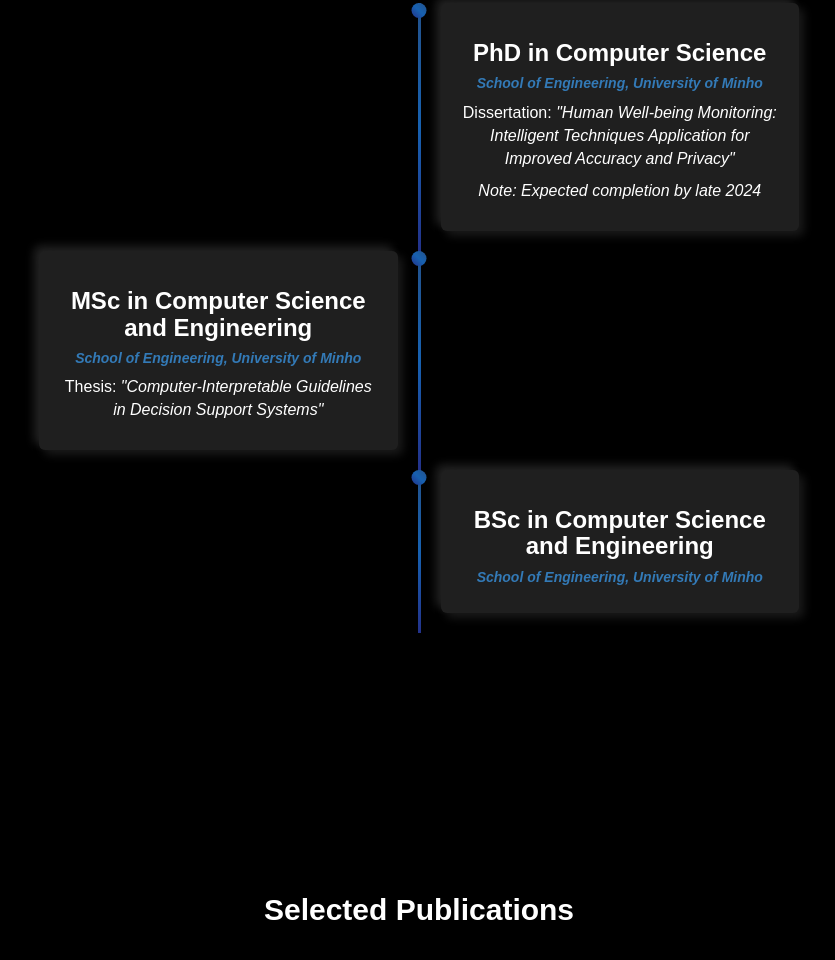
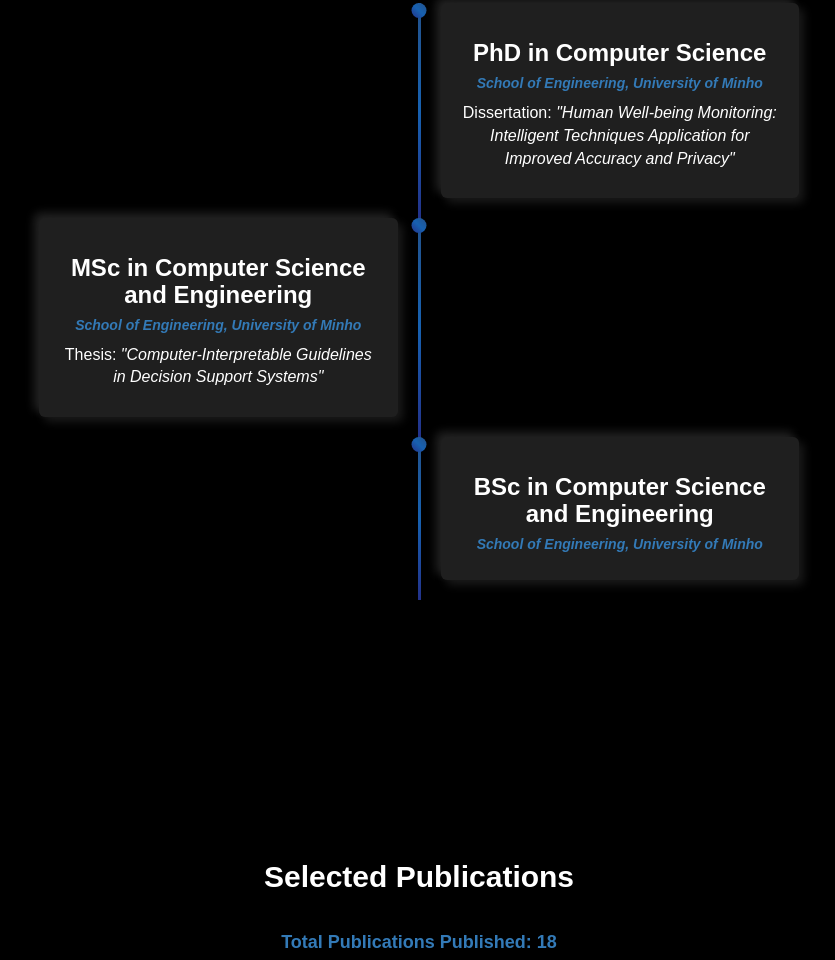
Before and after one commit to fmcrbgoncalves/fmcrbgoncalves.github.io, a plain HTML site: page index.html in a window 1280 px wide. Shown: the part 2180-3140 px from the top of the page, without its empty margins (221-1056 px from the left). Drawn offline with Linux system fonts and the light colour scheme; a web font is replaced by a local one.

Commit message:
Update index.html

```diff
--- a/index.html
+++ b/index.html
@@ -4,7 +4,7 @@
 <head>
 	<meta charset="utf-8">
 
-	<title>Responsive Web Resume</title>
+	<title>FG_Resume</title>
 
 	<meta name="keywords" content="">
 	<meta name="description" content="">
@@ -224,7 +224,6 @@
 							<p>Dissertation: <em>"Human Well-being Monitoring: Intelligent Techniques Application for
 									Improved Accuracy and
 									Privacy"</em></p>
-							<p><em>Note: Expected completion by late 2024</em></p>
 						</div>
 						<div class="timeline-component timeline-content">
 							<h3>MSc in Computer Science and Engineering</h3>
```
